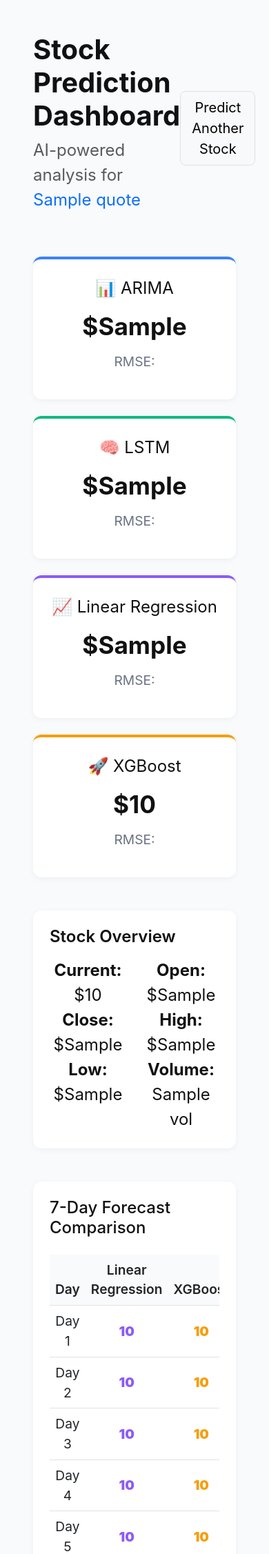
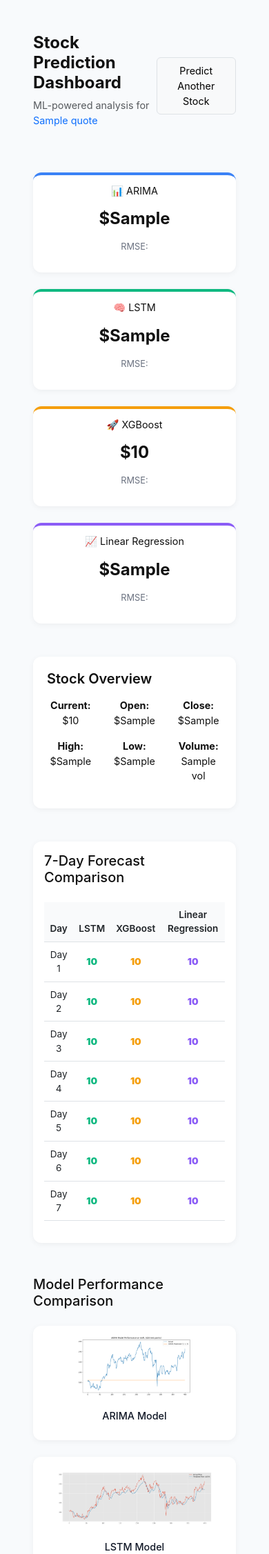
Before and after one commit to NotSwanand/Stock-Market-Prediction, a Flask app: template templates/results.html in a window 390 px wide. Shown: the top 2253 px of the page at 69% size. Run offline with Flask 3, Linux system fonts and the light colour scheme; the template is opened without the code that fills it: most values are stand-ins (such as "Sample title", 1, 10 or a date in 2020); parts of the project's set-up code (start-up, migrations or seed data) failed here and were passed over.

Commit message:
UI improvements, mobile responsiveness, ARIMA update

```diff
--- a/main.py
+++ b/main.py
@@ -204,7 +204,7 @@
     predictions = []
     for t in range(len(test)):
         model = ARIMA(history, order=(6, 1, 0))
-        model_fit = model.fit()
+        model_fit = model.fit(method_kwargs={"maxiter": 20})
         yhat = model_fit.forecast()[0]
         predictions.append(yhat)
         history.append(test[t])
--- a/requirements.txt
+++ b/requirements.txt
@@ -17,6 +17,7 @@
 tensorflow==2.15.0
 protobuf==3.20.3
 
+
 # Utils
 requests==2.32.3
 python-dotenv==1.0.1
--- a/static/styles/results.css
+++ b/static/styles/results.css
@@ -1,28 +1,28 @@
 body {
   background: #f8fafc;
-  font-size: 1.5rem;
+  font-size: 1rem;
   font-family: "Inter", sans-serif;
   color: #111;
 }
 h2 {
-  font-size: 2.5rem;   /* dashboard title */
+  font-size: 2rem;   /* dashboard title */
 }
 
 h3 {
-  font-size: 2rem;     /* prediction card values */
+  font-size: 1.5rem;     /* prediction card values */
 }
 
 h4, h5 {
-  font-size: 1.5rem;   /* section titles */
+  font-size: 1.75rem;   /* section titles */
 }
 .model-card h3 {
-  font-size: 2.2rem;
+  font-size: 2rem;
 }
 .model-card .rmse {
   font-size: 1.1rem;
 }
 .table td, .table th {
-  font-size: 1.2rem;
+  font-size: 1rem;
 }
 .graph-card p {
   font-size: 1.25rem;
@@ -32,7 +32,7 @@
 
 /* Prediction cards */
 .model-card {
-  padding: 1.5rem;
+  padding: 1rem;
   border-radius: 12px;
   background: #fff;
   box-shadow: 0 2px 8px rgba(0,0,0,0.05);
@@ -43,7 +43,7 @@
   margin: 1rem 0;
 }
 .model-card .rmse {
-  font-size: 1.2rem;
+  font-size: 0.75rem;
   color: #6b7280;
 }
 .model-card.arima { border-top: 4px solid #3b82f6; }
@@ -55,21 +55,21 @@
 .rec-card {
   background: #fff;
   border-radius: 12px;
-  padding: 2rem;
+  padding: 1.25rem;
   box-shadow: 0 2px 8px rgba(0,0,0,0.05);
 }
 .badge-buy {
   background: #10b981;
   color: #fff;
-  font-size: 1.5rem;
-  padding: 1rem 1.75rem;
+  font-size: 1.25rem;
+  padding: 0.75rem 1.25rem;
   border-radius: 8px;
 }
 .badge-sell {
   background: #ef4444;
   color: #fff;
-  font-size: 1.5rem;
-  padding: 1rem 1.75rem;
+  font-size: 1.25rem;
+  padding: 0.75rem 1.25rem;
   border-radius: 8px;
 }
 
@@ -77,19 +77,19 @@
 .stock-card {
   background: #fff;
   border-radius: 12px;
-  padding: 1.5rem;
+  padding: 1.25rem;
   box-shadow: 0 2px 8px rgba(0,0,0,0.05);
 }
 .stock-card h5 {
   font-weight: 600;
-  margin-bottom: 1rem;
+  margin-bottom: 0.75rem;
 }
 
 /* Forecast table */
 .forecast-card {
   background: #fff;
   border-radius: 12px;
-  padding: 1.5rem;
+  padding: 1rem;
   box-shadow: 0 2px 8px rgba(0,0,0,0.05);
 }
 .table thead th {
@@ -104,7 +104,7 @@
 .graph-card {
   background: #fff;
   border-radius: 12px;
-  padding: 1rem;
+  padding: 0.5rem;
   text-align: center;
   box-shadow: 0 2px 8px rgba(0,0,0,0.05);
 }
@@ -112,7 +112,7 @@
 /* Make images larger */
 .graph-card img {
   width: 100%;          /* full width of card */
-  height: 380px;        /* slightly taller */
+  height: 300px;        /* slightly taller */
   object-fit: contain;  /* keep proportions */
   border-radius: 8px;
 }
@@ -124,3 +124,73 @@
   font-weight: 500;     /* make it stand out */
   color: #111827;       /* darker gray/black */
 }
+
+/* Mobile adjustments */
+@media (max-width: 768px) {
+  body {
+    font-size: 0.9rem;  /* scale down base text */
+  }
+
+  h2 {
+    font-size: 1.5rem;  /* dashboard title smaller */
+  }
+
+  h3 {
+    font-size: 1.25rem; /* prediction card values */
+  }
+
+  h4, h5 {
+    font-size: 1.25rem; /* section titles smaller */
+  }
+
+  .container-fluid {
+    padding: 1rem; /* less side padding on mobile */
+  }
+
+  /* Prediction cards: stack on smaller screens */
+  .model-card {
+    padding: 0.75rem;
+  }
+
+  .model-card h3 {
+    font-size: 1.5rem;
+  }
+
+  .model-card .rmse {
+    font-size: 0.8rem;
+  }
+
+  /* Recommendation badge smaller */
+  .badge-buy, .badge-sell {
+    font-size: 1rem;
+    padding: 0.5rem 1rem;
+  }
+
+  /* Stock overview row */
+  .stock-card .col {
+    margin-bottom: 1rem; /* stack items vertically */
+  }
+
+  /* Forecast table */
+  .table td, .table th {
+    font-size: 0.85rem;
+    padding: 0.5rem;
+  }
+
+  /* Graphs */
+  .graph-card img {
+    height: 100px; /* shorter graphs on mobile */
+  }
+
+  .graph-card p {
+    font-size: 0.9rem;
+  }
+}
+
+@media (max-width: 768px) {
+  .btn.btn-lg {
+    font-size: 0.9rem;     /* smaller text */
+    padding: 0.5rem 1rem;  /* less padding */
+    border-radius: 6px;    /* smaller corners */
+  }
+}
--- a/templates/results.html
+++ b/templates/results.html
@@ -17,7 +17,7 @@
   <div class="d-flex justify-content-between align-items-center mb-5">
     <div>
       <h2 class="fw-bold">Stock Prediction Dashboard</h2>
-      <p class="text-muted">AI-powered analysis for <span class="text-primary">{{ quote }}</span></p>
+      <p class="text-muted">ML-powered analysis for <span class="text-primary">{{ quote }}</span></p>
     </div>
     <a href="{{ url_for('index') }}" class="btn btn-light border btn-lg">
   Predict Another Stock
@@ -42,17 +42,17 @@
       </div>
     </div>
     <div class="col-md-3">
+      <div class="model-card xgb">
+        <span>🚀 XGBoost</span>
+        <h3>${{ xgb_pred | round(2) if xgb_pred is defined else "N/A" }}</h3>
+        <p class="rmse">RMSE: {{ error_xgb }}</p>
+      </div>
+    </div>
+    <div class="col-md-3">
       <div class="model-card lr">
         <span>📈 Linear Regression</span>
         <h3>${{ lr_pred }}</h3>
         <p class="rmse">RMSE: {{ error_lr }}</p>
-      </div>
-    </div>
-    <div class="col-md-3">
-      <div class="model-card xgb">
-        <span>🚀 XGBoost</span>
-        <h3>${{ xgb_pred | round(2) if xgb_pred is defined else "N/A" }}</h3>
-        <p class="rmse">RMSE: {{ error_xgb }}</p>
       </div>
     </div>
   </div>
@@ -93,18 +93,18 @@
         <thead>
           <tr>
             <th>Day</th>
+            <th>LSTM</th>
+            <th>XGBoost</th>
             <th>Linear Regression</th>
-            <th>XGBoost</th>
-            <th>LSTM</th>
           </tr>
         </thead>
         <tbody>
           {% for i in range(0, 7) %}
           <tr>
             <td>Day {{ i + 1 }}</td>
+            <td class="lstm">{{ forecast_set_lstm[i] | round(2) }}</td>
+            <td class="xgb">{{ xgb_forecast[i] | round(2) }}</td>
             <td class="lr">{{ forecast_set[i] | round(2) }}</td>
-            <td class="xgb">{{ xgb_forecast[i] | round(2) }}</td>
-            <td class="lstm">{{ forecast_set_lstm[i] | round(2) }}</td>
           </tr>
           {% endfor %}
         </tbody>
```
Also changed, not shown: static/styles/index.css (+52 -11 lines), templates/index.html (+22 -12 lines), .render.yaml, static/ARIMA.png, 1 other file.
